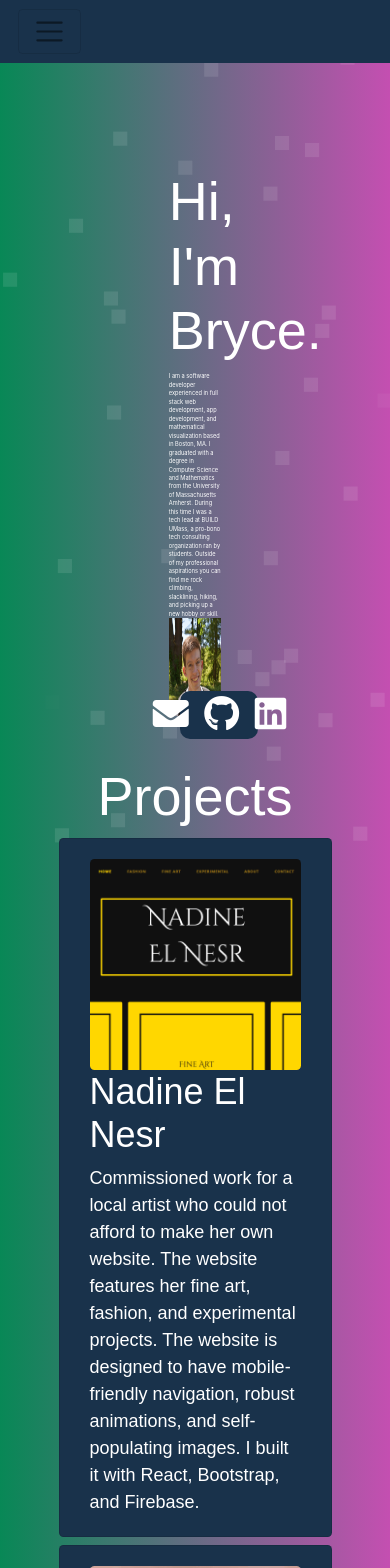
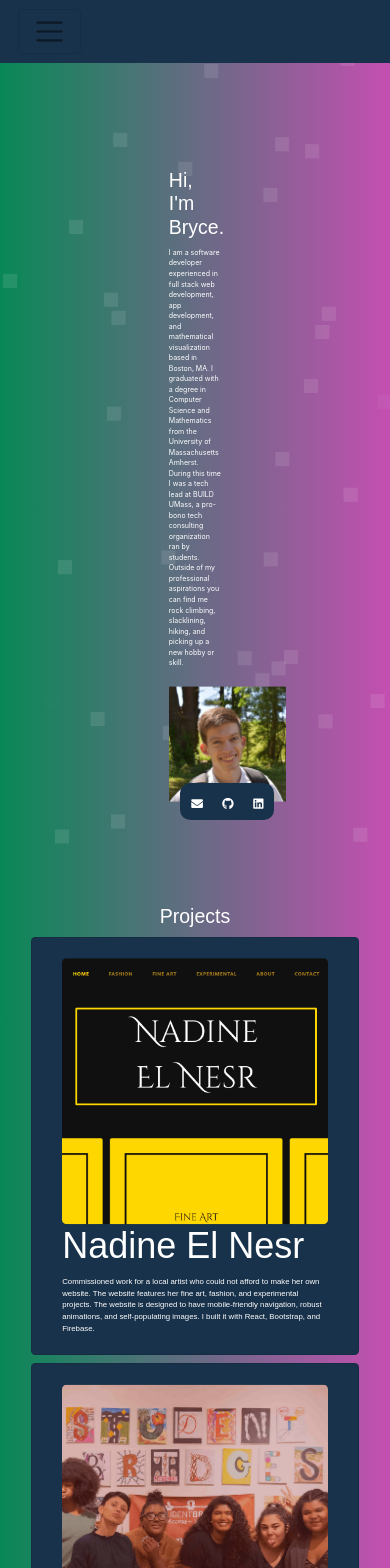
Before and after one commit to bryceparkman/personal-website, a Next.js app: page / in a window 390 px wide. Shown: the top 1568 px of the page. Built offline with nearby package versions, Linux system fonts and the light colour scheme; a web font is replaced by a local one.

Commit message:
Fix responsiveness for header and projects for screens as low as 751px width

```diff
--- a/src/app/home.tsx
+++ b/src/app/home.tsx
@@ -68,14 +68,14 @@ export default function Home() {
               <Col sm={8} className="ml-auto mr-auto">
                 <div>
                   <h1 className={styles.nameHeader}>Hi, I'm Bryce.</h1>
-                  <div style={{ fontSize: '1.45vw', marginTop: '2vw' }}>
+                  <div style={{ fontSize: '1.8vw', marginTop: '2vw' }}>
                     I am a software developer experienced in full stack web development, app development, and mathematical visualization based in Boston, MA. I graduated with a degree
                     in Computer Science and Mathematics from the University of Massachusetts Amherst. During this time I was a tech lead at BUILD UMass, a pro-bono tech consulting
                     organization ran by students. Outside of my professional aspirations you can find me rock climbing, slacklining, hiking, and picking up a new hobby or skill.
                   </div>
                 </div>
               </Col>
-              <Col sm={4} className="ml-auto mr-auto">
+              <Col md={4} className="ml-auto mr-auto">
                 <img
                   src="/images/profile.jpeg"
                   className={styles.headerHeadshot}
--- a/src/components/overview.js
+++ b/src/components/overview.js
@@ -11,12 +11,12 @@ export default function ProjectOverview() {
         <>
             <Card className={utilStyles.projectCard}>
                 <Link href='/nadine' style={{ textDecoration: 'none' }}>
-                    <Container style={{margin: 0, width: 'inherit'}}>
+                    <Container style={{margin: 0}}>
                         <Row className={utilStyles.projectRow}>
-                            <Col lg={3}>
-                                <Image rounded src="/images/nadine/nadineOverview.png" />
+                            <Col sm={3}>
+                                <Image rounded src="/images/nadine/nadineOverview.png" className={utilStyles.projectImage}/>
                             </Col>
-                            <Col lg>
+                            <Col sm={9} style={{fontSize: "2vw"}}>
                                 <h2>
                                     Nadine El Nesr
                                 </h2>
@@ -38,10 +38,10 @@ export default function ProjectOverview() {
                 <Link href='/bridges' style={{ textDecoration: 'none' }}>
                     <Container style={{margin: 0}}>
                         <Row className={utilStyles.projectRow}>
-                            <Col lg={3}>
-                                <Image rounded src="/images/bridges/bridges.png" />
+                            <Col sm={3}>
+                                <Image rounded src="/images/bridges/bridges.png" className={utilStyles.projectImage} />
                             </Col>
-                            <Col lg>
+                            <Col sm={9} style={{fontSize: "2vw"}}>
                                 <h2>
                                     Student Bridges
                                 </h2>
@@ -64,10 +64,10 @@ export default function ProjectOverview() {
                 <Link href='/mask' style={{ textDecoration: 'none' }}>
                     <Container style={{margin: 0}}>
                         <Row className={utilStyles.projectRow}>
-                            <Col lg={3}>
-                                <Image rounded src="/images/mask/mask.png" />
+                            <Col sm={3}>
+                                <Image rounded src="/images/mask/mask.png" className={utilStyles.projectImage} />
                             </Col>
-                            <Col lg>
+                            <Col sm={9} style={{fontSize: "2vw"}}>
                                 <h2>
                                     MASKerAID
                                 </h2>
--- a/src/styles/index.module.css
+++ b/src/styles/index.module.css
@@ -4,38 +4,39 @@
 }
 
 .header {
-    padding: 20vh 20vh 0vh;
+    padding: 20vh 20vh 10vh;
     max-width: none;
     position: relative;
     z-index: 1;
 }
 
+.headerHeadshot {
+    min-width: 30vw;
+    position: relative;
+    top: 50%;
+    transform: translateY(-50%);
+}
+
 .nameHeader {
-    font-size: 3em;
+    font-size: 5vw;
     font-family: 'Palanquin', sans-serif;
 }
 
-.headerHeadshot {
-    width: 25vw;
-    height: 25vw;
-}
-
 .contactBar {
+    min-width: 24vw;
     display: flex;
     background-color: rgb(25, 50, 75);
     position: relative;
-    margin-left: 3vw;
+    margin: 0 3vw;
     padding: 5px 0;
-    width: 20vw;
-    top: -25px;
     justify-content: center;
     border-radius: 10px;
 }
 
 .contacts {
     color: white;
-    padding: 0 2vw;
-    font-size: 2em;
+    padding: 0 2.5vw;
+    font-size: 3vw;
 }
 
 .contacts:hover {
@@ -43,7 +44,7 @@
 }
 
 .portfolioHeader {
-    font-size: 3em;
+    font-size: 5vw;
     position: relative;
     z-index: 1;
     text-align: center;
--- a/src/styles/utils.module.css
+++ b/src/styles/utils.module.css
@@ -66,8 +66,15 @@
   color: white;
 }
 
+.projectImage {
+  position: relative;
+  min-width: 125px;
+  top: 50%;
+  transform: translateY(-50%);
+}
+
 .projectCard {
-  margin: 2vw 15vw;
+  margin: 2vw 8vw;
   background-color: rgb(25, 50, 75);
   font-family: 'Palanquin', sans-serif;
 }
```
